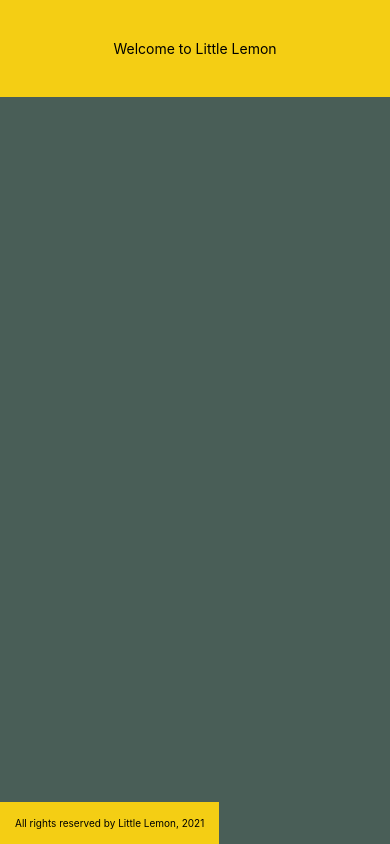
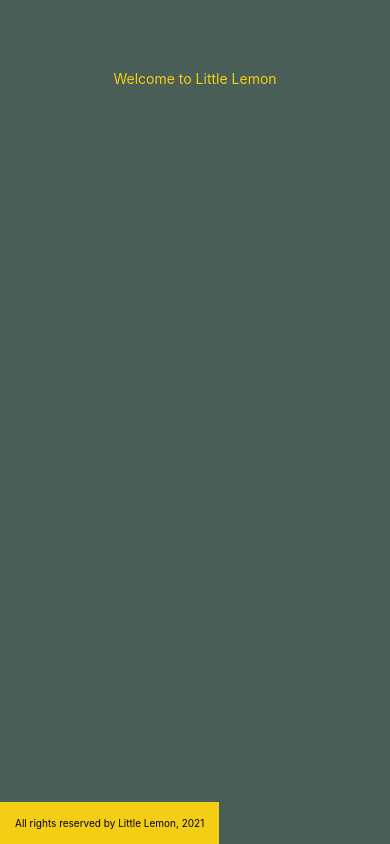
Before and after one commit to lougoncharenko/little-lemon-app, a React Native app: screen / in a window 390 px wide. Built offline with nearby package versions, Linux system fonts and the light colour scheme.

Commit message:
redid styling on header

```diff
--- a/components/Header.js
+++ b/components/Header.js
@@ -11,12 +11,14 @@ export default function Header() {
 
 const styles = StyleSheet.create({
   headerContainer: {
-    backgroundColor: '#F4CE14',
+    paddingTop: 30,
+    backgroundColor: '#495E57',
 
   },
   headerText: {
    textAlign: 'center',
    padding: 40,
    fontSize: '25',
+   color: '#F4CE14',
   },
 });
```
